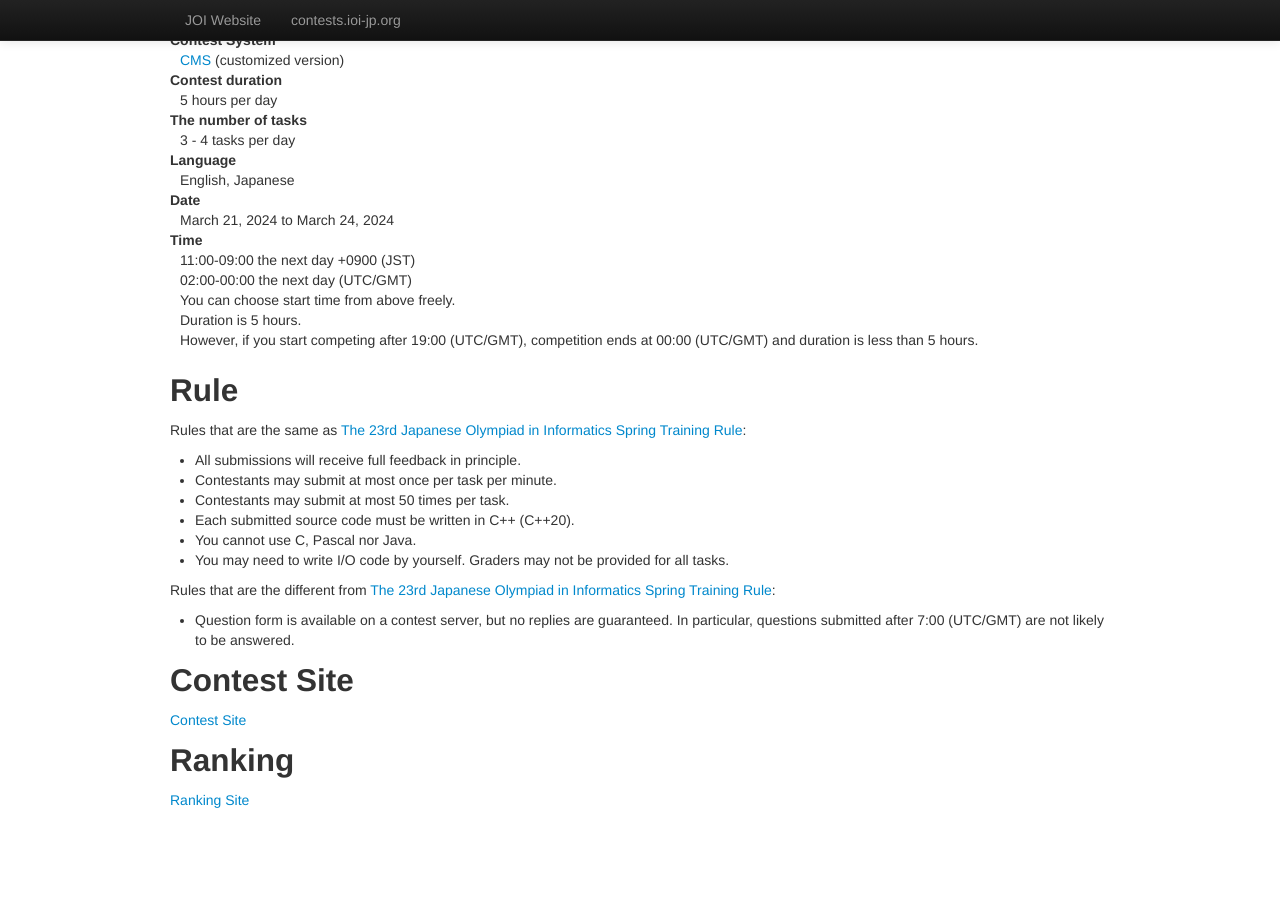
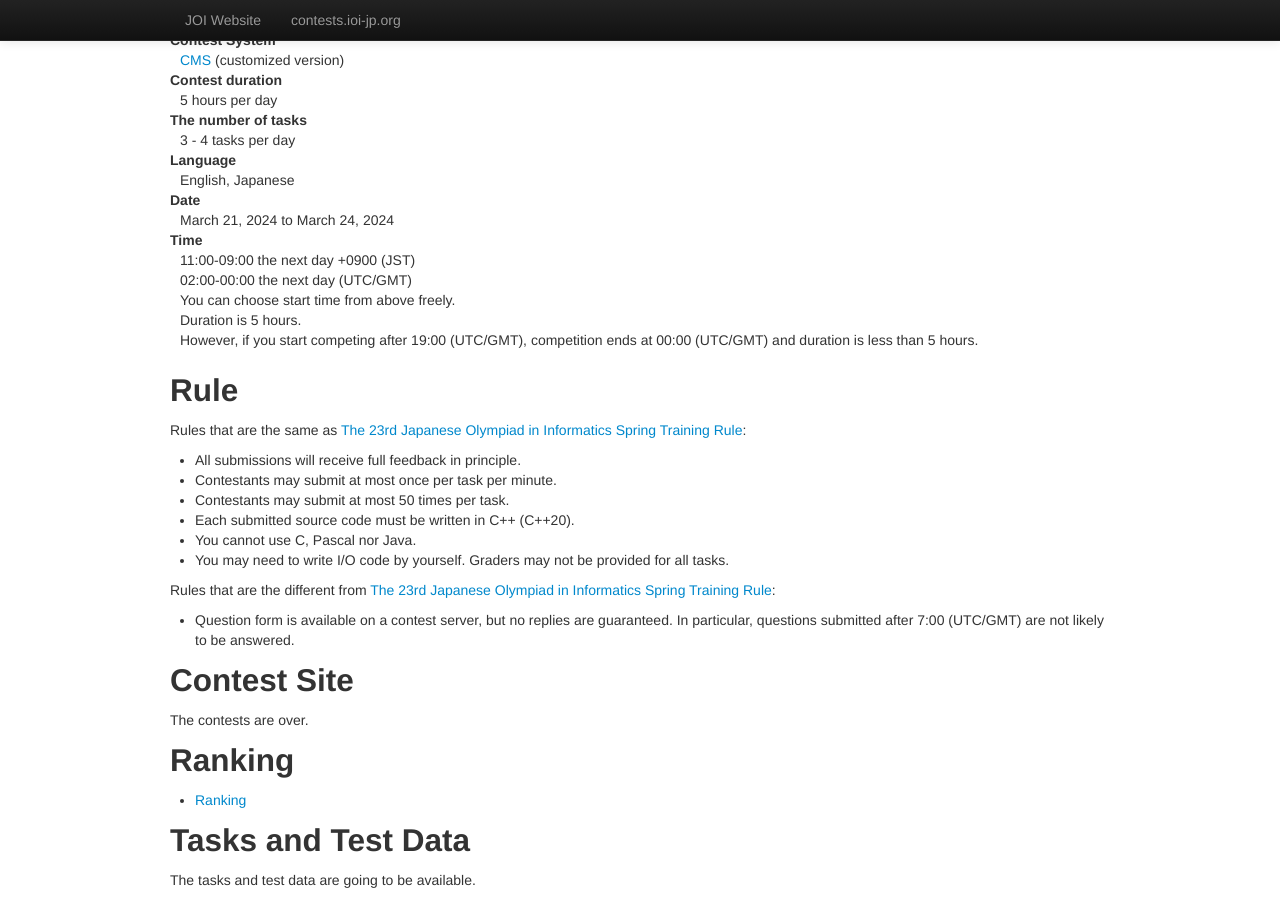
Before and after one commit to jcioi/joi-contests-site, a Jekyll site: the page built from joi-sp-2024/index-en.md, in a window 1280 px wide and 900 px high, scrolled down 600 px. Built offline with Jekyll 4.4.1, drawn with Linux system fonts in a browser that asks for light colours; before the commit the page ends 1420 px from its top, so only the background shows below that.

Commit message:
Update index-en.md

```diff
--- a/joi-sp-2024/index-en.md
+++ b/joi-sp-2024/index-en.md
@@ -70,7 +70,10 @@ Rules that are the different from [The 23rd Japanese Olympiad in Informatics Spr
 - Question form is available on a contest server, but no replies are guaranteed. In particular, questions submitted after 7:00 (UTC/GMT) are not likely to be answered.
 
 ## Contest Site
-[Contest Site](https://cms.ioi-jp.org/)
+The contests are over.
 
 ## Ranking
-[Ranking Site](https://ranking.cms.ioi-jp.org/)
+- [Ranking](ranking.md)
+
+## Tasks and Test Data
+The tasks and test data are going to be available.
```
